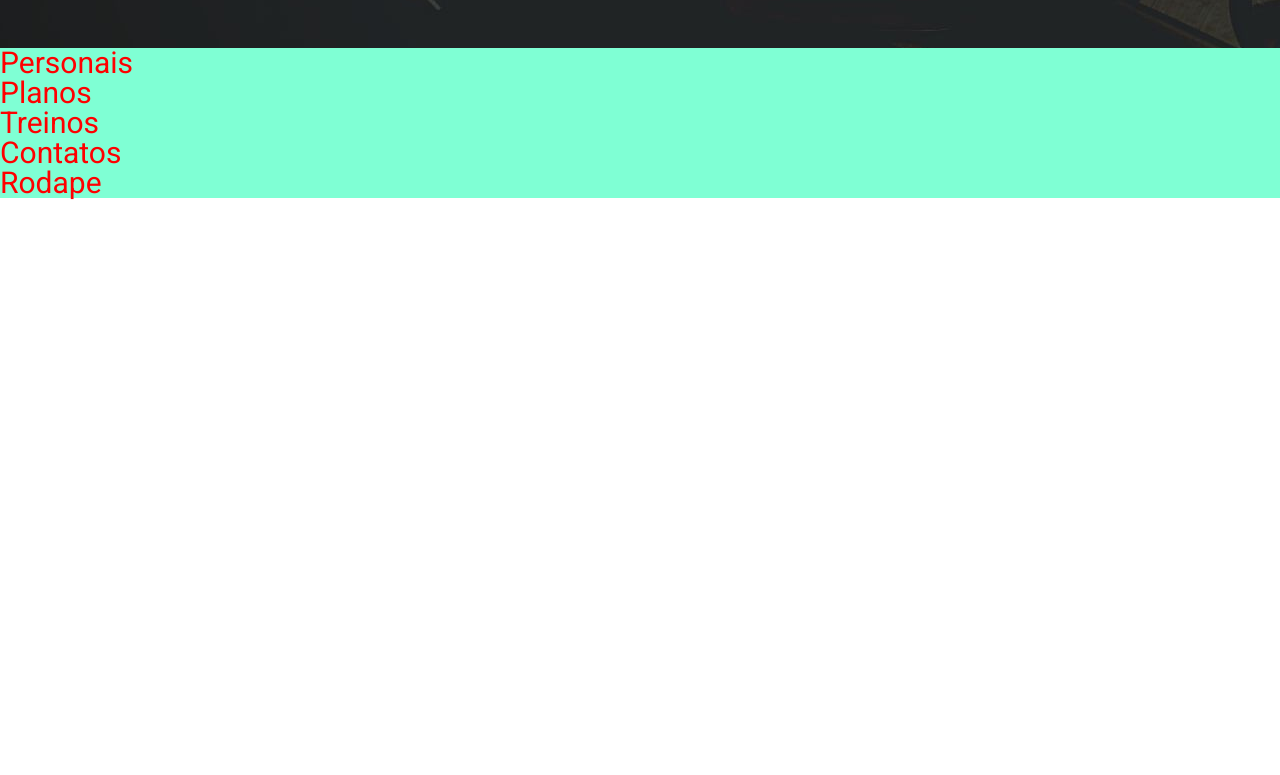
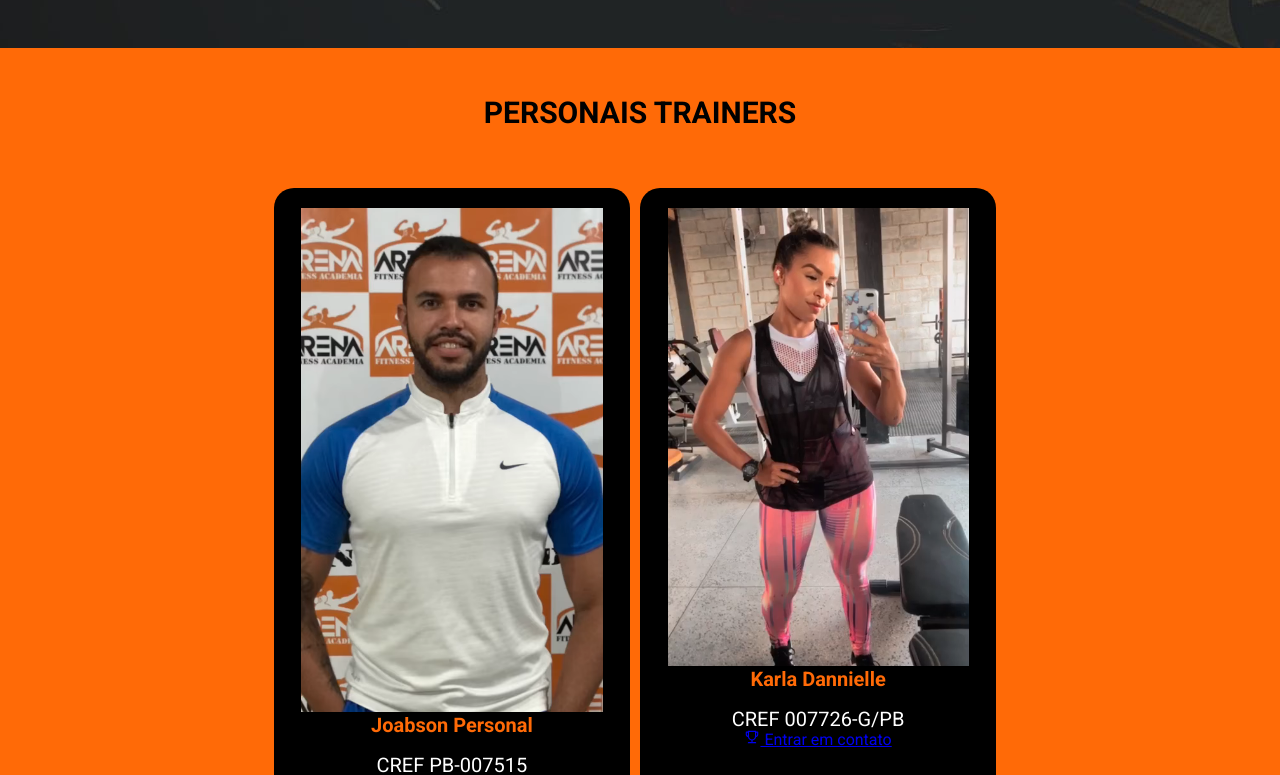
Before and after one commit to RickFerreira/arena-fitness, a React (Create React App) app: page / in a window 1280 px wide. Shown: the part 2467-3242 px from the top of the page. Before the commit the page ends 2667 px from the top, so only its background shows below. Built offline with nearby package versions, Linux system fonts and the light colour scheme.

Commit message:
Parte de personais iniciada

```diff
--- a/src/pages/Personais/Personais.module.scss
+++ b/src/pages/Personais/Personais.module.scss
@@ -1,5 +1,57 @@
 .AppStyle {
-    background-color:aquamarine;
-    color: red;
-    font-size: 30px;
+    $cinza: #222222;
+    $laranja: #ff6a07;
+
+    background-color: $laranja;
+    padding-inline: 70px;
+
+    h1{
+        color: black;
+        font-weight: bold;
+        font-size: 30px;
+        text-align: center;
+        padding-top: 50px;
+    }
+    h2{
+        color: $laranja;
+        font-weight: bold;
+        font-size: 30px;
+        text-align: center;
+    }
+    ul{
+        padding-top: 50px;
+        justify-content: center;
+        display: flex;
+        flex-wrap: wrap;
+        padding-bottom: 50px;
+
+        li{
+            background: black;
+            margin: 10px 10px 0 0;
+            width: calc(33% - 70px);
+            text-align: center;
+            border-radius: 6px;
+            padding: 20px 25px;
+
+            border-radius: 20px;
+
+            div{
+                font-size: 70px;
+                color: $laranja;
+                margin-bottom: 10px;
+            }
+
+            h2{
+                color: $laranja;
+                font-size: 20px;
+                margin-bottom: 20px;
+            }
+            p{
+                color: white;
+                font-size: 20px;
+            }
+        }
+
+    }
+
 }
--- a/src/pages/Personais/index.tsx
+++ b/src/pages/Personais/index.tsx
@@ -1,10 +1,28 @@
 import { useState } from 'react'
 import styles from "./Personais.module.scss"
+import joabson from "../../assets/img/joabson.png"
+import karla from"../../assets/img/karla.png"
+import { AiOutlineTrophy } from "react-icons/ai";
+
 
 export const Personais = () => {
   return (
-    <div className={styles.AppStyle}>
-      Personais
-    </div>
+    <section className={styles.AppStyle}>
+      <h1>PERSONAIS TRAINERS</h1>
+      <ul>
+        <li>
+          <img src={joabson} alt="Imagem de joabson personal"/>
+          <h2>Joabson Personal</h2>
+          <p>CREF PB-007515</p>
+          <a href="#"> <AiOutlineTrophy/> Entrar em contato</a>
+        </li>
+        <li>
+          <img src={karla} alt="Imagem de Karla Dannielle"/>
+          <h2>Karla Dannielle</h2>
+          <p>CREF 007726-G/PB</p>
+          <a href="#"> <AiOutlineTrophy/> Entrar em contato</a>
+        </li>
+      </ul>
+    </section>
   );
 }
```
Also changed, not shown: src/assets/img/joabson.png (added), src/assets/img/karla.png (added).
